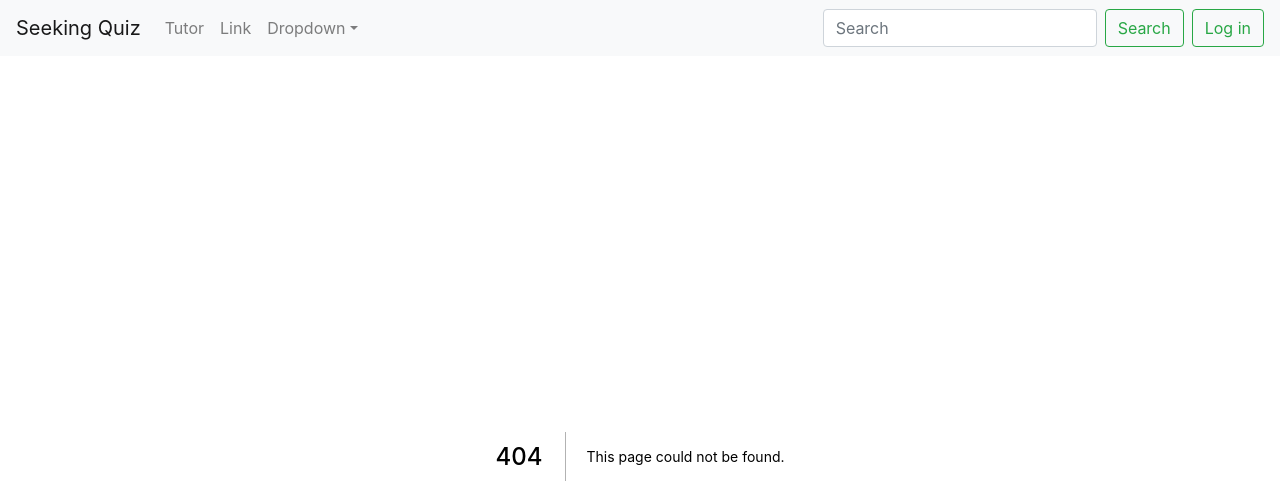
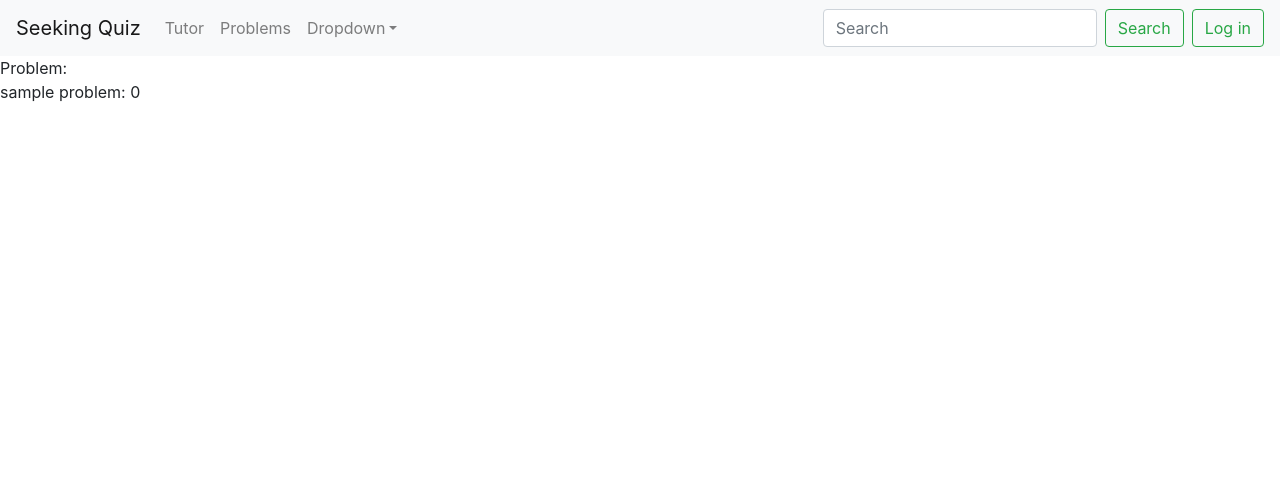
Before and after one commit to megawawa/cherry, a Next.js app: page /problems/0 in a window 1280 px wide. Before the commit this address had no page. Shown: the top 504 px of the page. Built offline with nearby package versions, Linux system fonts and the light colour scheme.

Commit message:
Title: [problem page] create simple page
Description:
1. create simple problem page
2. add dummy navigation on navbar (from "problems")

Test plan: .

```diff
--- a/components/navbar.tsx
+++ b/components/navbar.tsx
@@ -22,7 +22,7 @@ export default function MainNavbar() {
             <Navbar.Collapse id="basic-navbar-nav">
                 <Nav className="mr-auto">
                     <Nav.Link href="/tutor">Tutor</Nav.Link>
-                    <Nav.Link href="/link">Link</Nav.Link>
+                    <Nav.Link href="/problems/0">Problems</Nav.Link>
                     <NavDropdown title="Dropdown" id="basic-nav-dropdown">
                         <NavDropdown.Item href="#action/3.1">Action</NavDropdown.Item>
                         <NavDropdown.Item href="#action/3.2">Another action</NavDropdown.Item>
--- /dev/null
+++ b/libs/problem.tsx
@@ -0,0 +1,9 @@
+export type Problem = {
+    body?: string
+}
+
+export const getProblemById: (Number) => Problem = (id) => {
+    return {
+        body: "sample problem: " + id
+    };
+}
--- /dev/null
+++ b/pages/problems/[id].tsx
@@ -0,0 +1,28 @@
+import { Problem, getProblemById } from '../../libs/problem'
+
+export default function ProblemPanel({ problemData }: { problemData: Problem }) {
+    return (
+        <div>
+            <div>Problem: </div>
+            <div>{problemData?.body ?? ''}</div>
+        </div>);
+}
+
+export async function getStaticProps({ params }) {
+    const problemData = getProblemById(params.id)
+    return {
+        props: {
+            problemData
+        }
+    }
+}
+
+export async function getStaticPaths() {
+    return {
+        paths: [
+            { params: { id: '1' } },
+            { params: { id: '2' } }
+        ],
+        fallback: true,
+    };
+}
```
